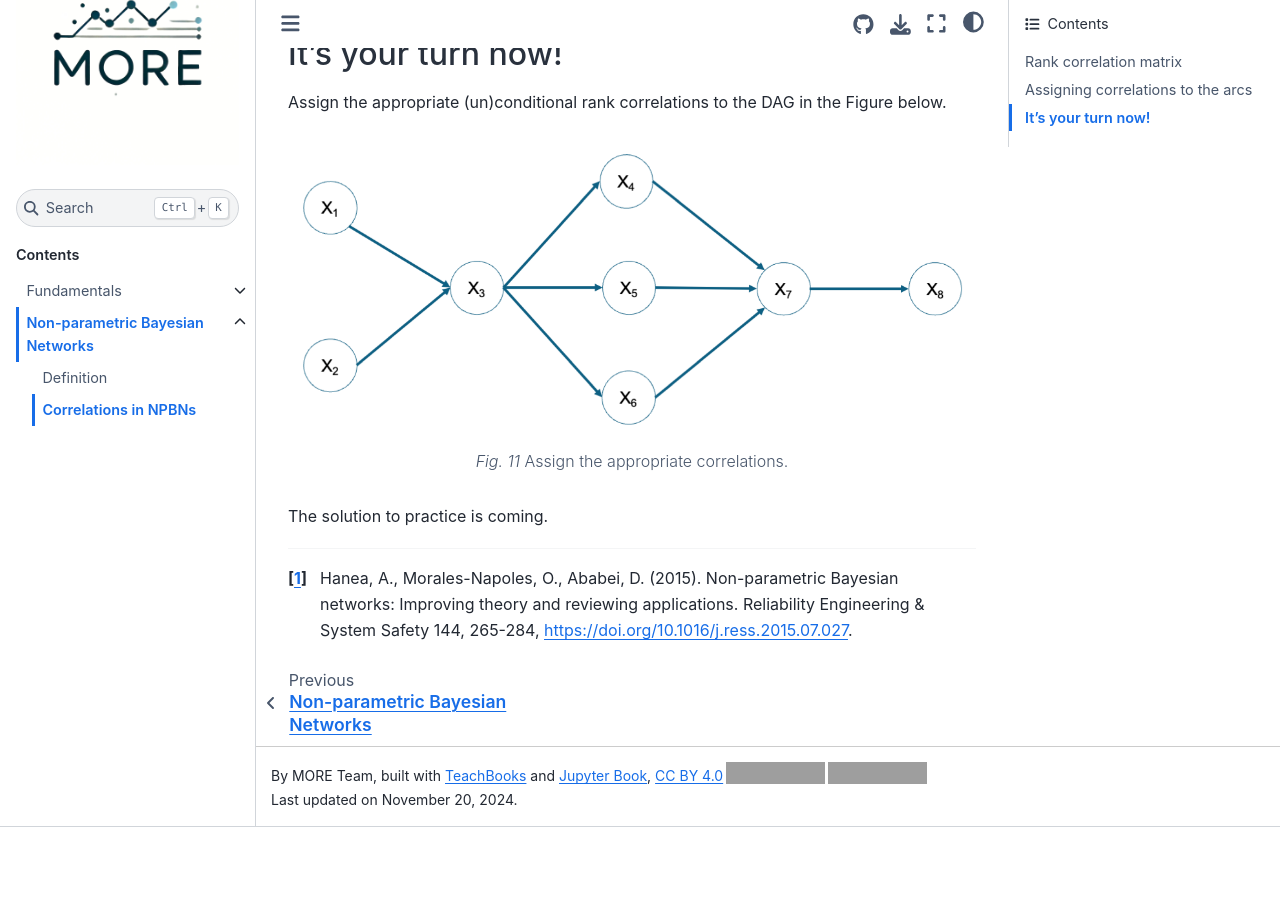
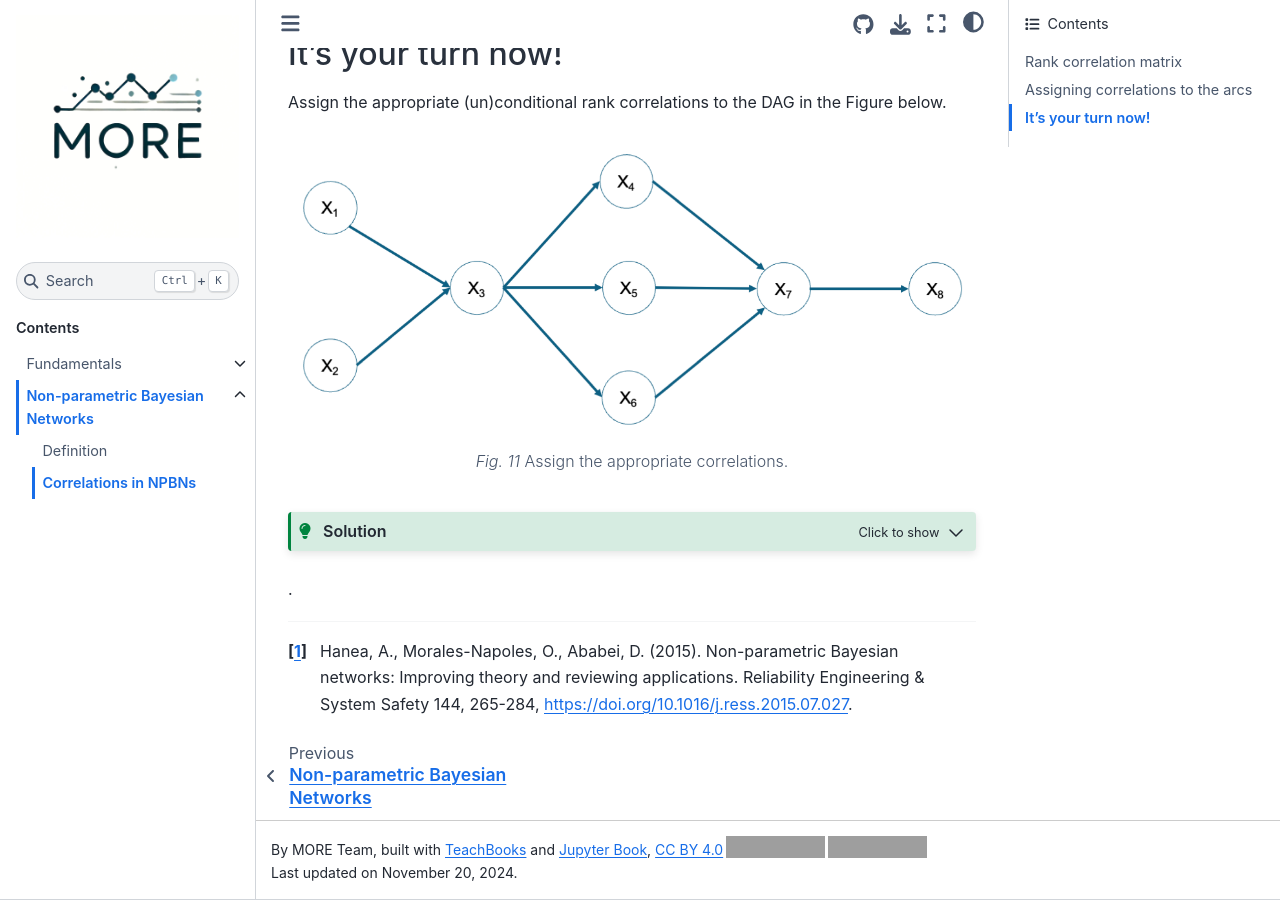
Before and after one commit to char998/Copulas-and-Bayesian-Networks, a Jupyter Book: the page built from book/NPBN/Correls.md, in a window 1280 px wide and 900 px high, scrolled down 3422 px. Built offline with Jupyter Book 1.0.4 settings and Sphinx 7.4.7 and the Sphinx Book theme 1.1.4, drawn with Linux system fonts in a browser that asks for light colours; comment, search, counter and statistics services are not loaded; before the commit the page ends 4249 px from its top, so only the background shows below that; grey boxes are pictures that could not be loaded.

Commit message:
add admonition

````diff
--- a/book/NPBN/Correls.md
+++ b/book/NPBN/Correls.md
@@ -105,6 +105,12 @@ Assign the appropriate (un)conditional rank correlations to the DAG in the Figur
 Assign the appropriate correlations.
 ```
 
-The solution to practice is coming.
+```{admonition} Solution
+:class: tip, dropdown
+
+Use the multivariate Gaussian distribution implemented in Scipy.stats to plot the density contours of the conditional and unconditional bivariate distributions. How has the distribution changed?
+```
+
+.
 
 [^hanea]: Hanea, A., Morales-Napoles, O., Ababei, D. (2015). Non-parametric Bayesian networks: Improving theory and reviewing applications. Reliability Engineering & System Safety 144, 265-284, https://doi.org/10.1016/j.ress.2015.07.027.
````
